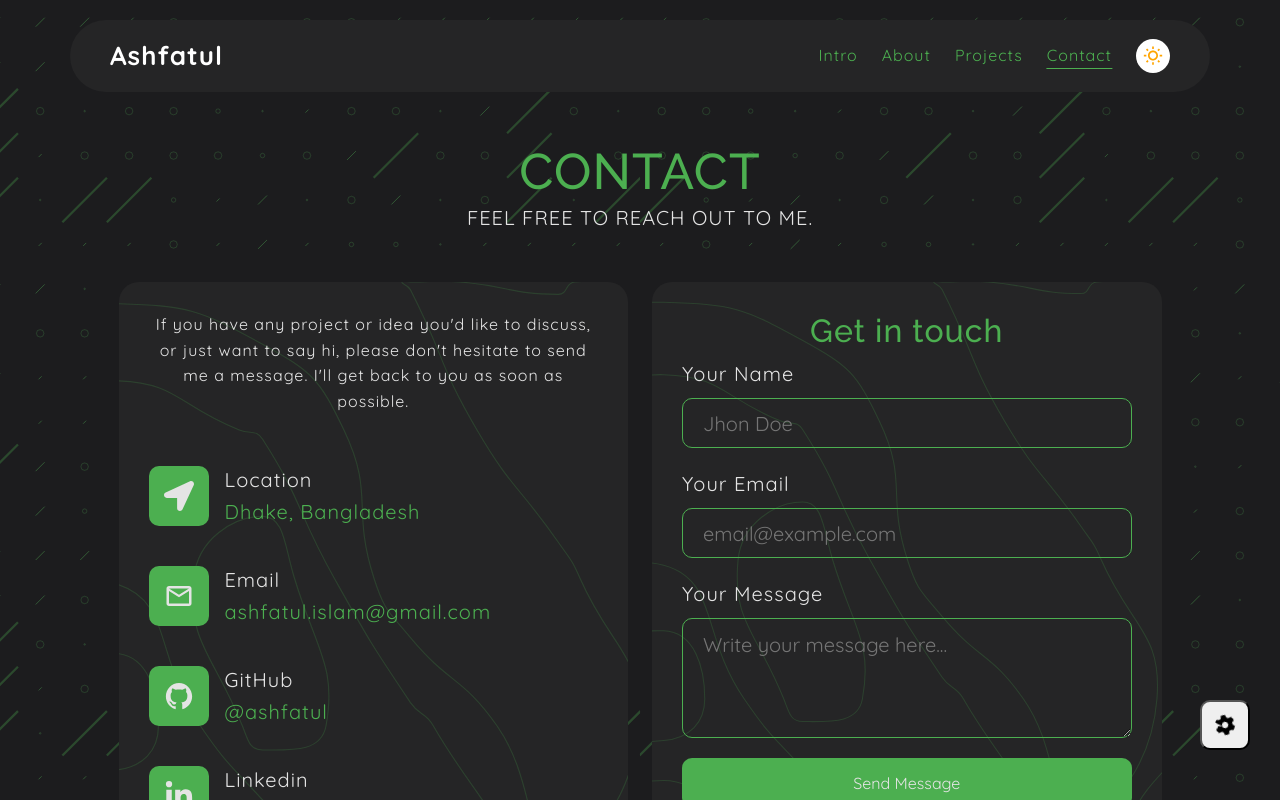
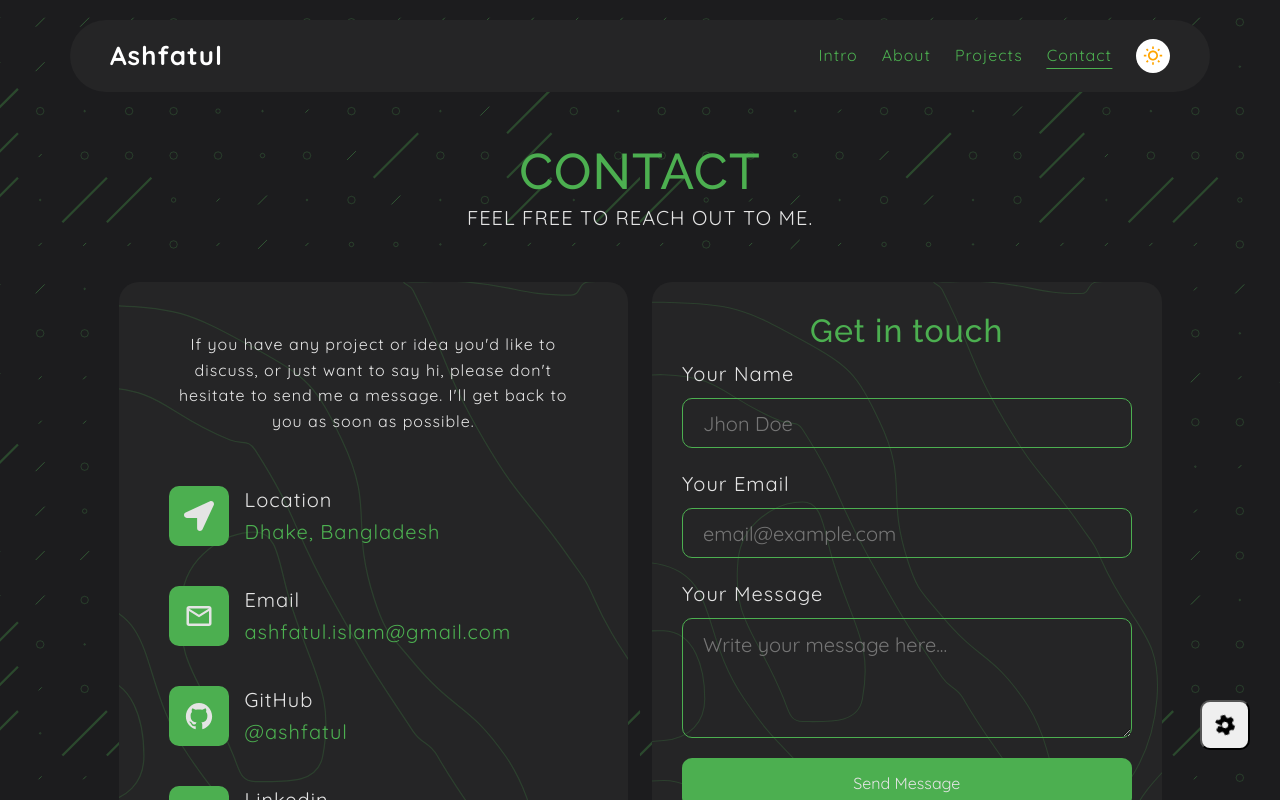
Before and after one commit to Ashfatul/portfolio_react, a React (Vite) app: page /contact in a window 1280 px wide. Shown: the top 802 px of the page. Built offline with nearby package versions, Linux system fonts and the light colour scheme.

Commit message:
fix: Apply `!important` to contact container padding and border-radius.

```diff
--- a/src/assets/scss/contact.scss
+++ b/src/assets/scss/contact.scss
@@ -7,8 +7,8 @@
         padding-left: 0;
         &_container{
             background: $card;
-            padding: 50px;
-            border-radius: 20px;
+            padding: 50px!important;
+            border-radius: 20px!important;
             background-image: url('/hero_bg.svg');
             background-size: cover;
             background-position: center;
```
